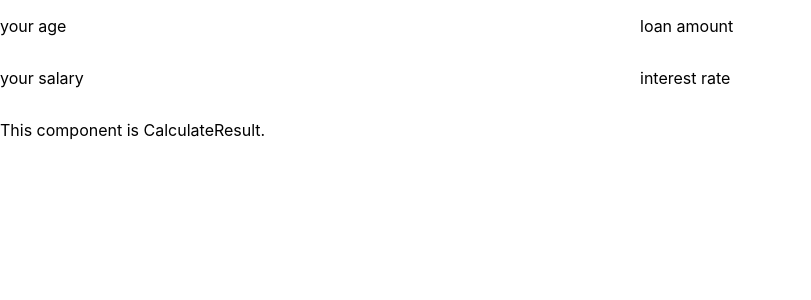
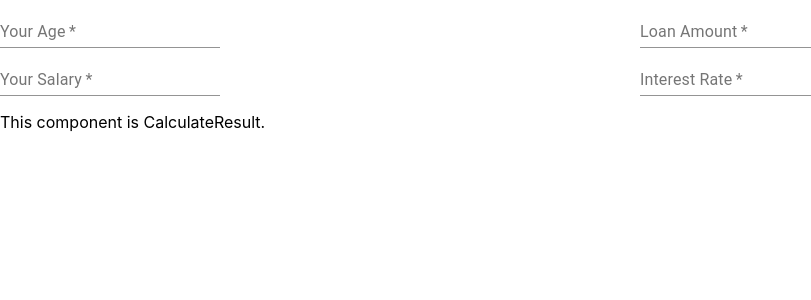
Before and after one commit to sshota0809/housing-loan-simulator, a React (Create React App) app: page / in a window 1280 px wide. Shown: the top 300 px of the page, without its empty margins (0-811 px from the left). Built offline with nearby package versions, Linux system fonts and the light colour scheme.

Commit message:
implement TextField

```diff
--- a/src/CalculateForm.js
+++ b/src/CalculateForm.js
@@ -1,19 +1,42 @@
-import { Grid } from '@material-ui/core';
+import React, { useState } from 'react';
+import { Grid, TextField } from '@material-ui/core';
 
 function CalculateForm() {
+  const [age, setAge] = useState(0);
+
+  const onChangeAge = event => {
+    setAge(event.target.value);
+  };
+
   return (
     <Grid container>
         <Grid item xs={6}>
-          <p>your age</p>
+          <TextField
+            required
+            label="Your Age"
+            onChange={onChangeAge}
+          />
         </Grid>
         <Grid item xs={6}>
-          <p>loan amount</p>
+          <TextField
+            required
+            label="Loan Amount"
+            // onChange={handler}
+          />
         </Grid>
         <Grid item xs={6}>
-          <p>your salary</p>
+          <TextField
+            required
+            label="Your Salary"
+            // onChange={handler}
+          />
         </Grid>
         <Grid item xs={6}>
-          <p>interest rate</p>
+          <TextField
+            required
+            label="Interest Rate"
+            // onChange={handler}
+          />
         </Grid>
     </Grid>
   );
```
